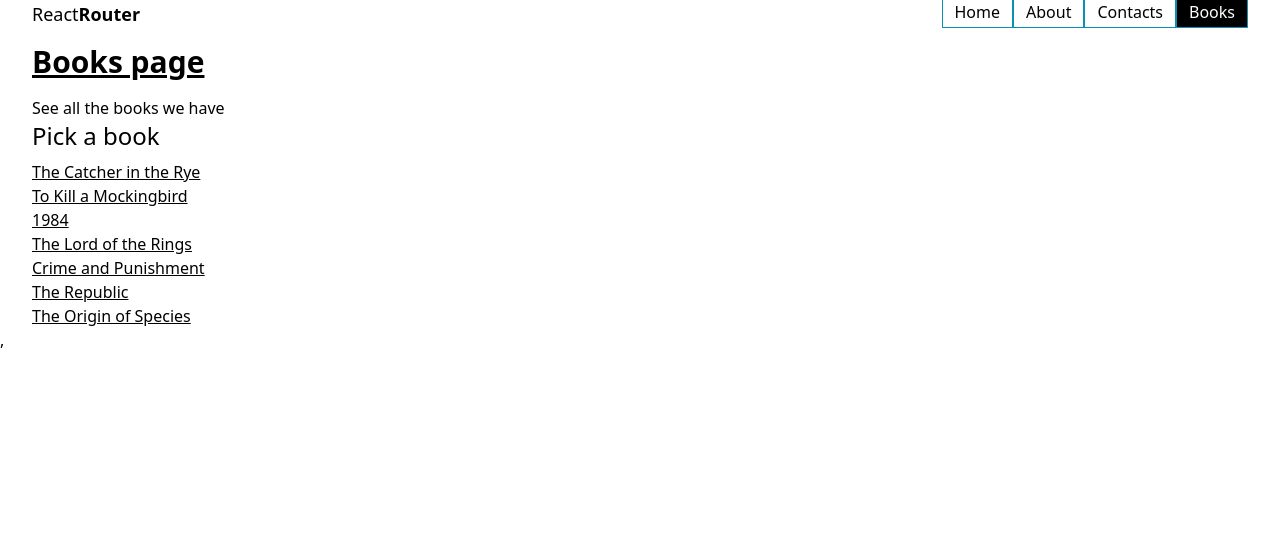
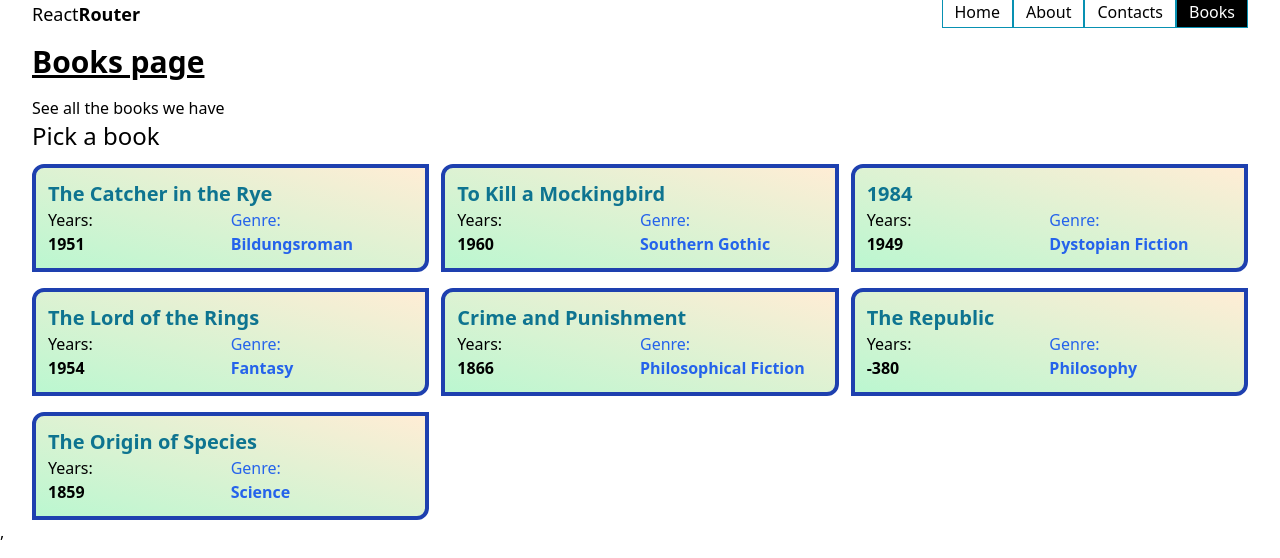
Before and after one commit to MariusAskelovic/10_react_router_tailwind, a React (Vite) app: page /books in a window 1280 px wide. Shown: the top 558 px of the page. Built offline with nearby package versions, Linux system fonts and the light colour scheme.

Commit message:
BooksPage styling

```diff
--- a/src/pages/BooksPage.jsx
+++ b/src/pages/BooksPage.jsx
@@ -1,5 +1,4 @@
 import { Link } from 'react-router-dom';
-// import { bookData } from '../assets/db';
 import { useEffect, useState } from 'react';
 
 export default function BooksPage() {
@@ -8,7 +7,6 @@ export default function BooksPage() {
     fetch('/db/books.json')
       .then((resp) => resp.json())
       .then((data) => {
-        // console.log(data);
         setBookData(data);
       })
       .catch(console.warn);
@@ -20,11 +18,26 @@ export default function BooksPage() {
       <p>See all the books we have</p>
 
       <h2 className="text-2xl font-medium mb-2">Pick a book</h2>
-      <ul>
+      <ul className="grid grid-cols-3 gap-3 place-content-center">
         {bookData.map((obj) => (
-          <li key={obj.id}>
-            <Link to={`/books/${obj.id}`} className="mt-1 underline">
-              {obj.title}
+          <li
+            key={obj.id}
+            className="mt-1 border-4 border-blue-800 p-3 rounded-tl-xl rounded-br-xl
+            bg-gradient-to-tr from-green-200 to-orange-100
+            place-items-center"
+          >
+            <Link to={`/books/${obj.id}`}>
+              <h3 className="text-xl font-bold text-cyan-700">{obj.title}</h3>
+              <div className="grid grid-cols-2">
+                <p>
+                  Years: <br></br>
+                  <strong>{obj.year}</strong>
+                </p>
+                <p className="text-md text-blue-600">
+                  Genre: <br></br>
+                  <strong>{obj.genre}</strong>
+                </p>
+              </div>
             </Link>
           </li>
         ))}
--- a/src/pages/SingleBookPage.jsx
+++ b/src/pages/SingleBookPage.jsx
@@ -5,21 +5,16 @@ export default function SingleBookPage() {
   const params = useParams();
 
   const [currentBook, setCurrentBook] = useState({});
-  const [bookData, setBookData] = useState([]);
 
   useEffect(() => {
     fetch('/db/books.json')
       .then((resp) => resp.json())
       .then((data) => {
-        setBookData(data);
+        const found = data.find((bObj) => bObj.id.toString() === params.bookId);
+        setCurrentBook(found || {});
       })
       .catch(console.warn);
-  }, []);
-
-  useEffect(() => {
-    const found = bookData.find((bObj) => bObj.id.toString() === params.bookId);
-    setCurrentBook(found || {});
-  }, [params.bookId, bookData]);
+  }, [params.bookId]);
 
   return (
     <div className="container">
```
